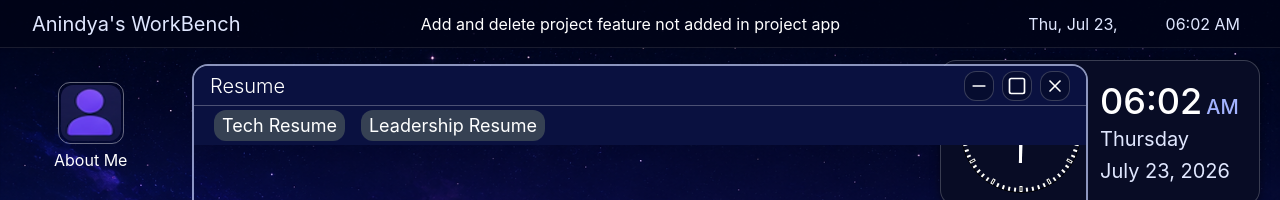
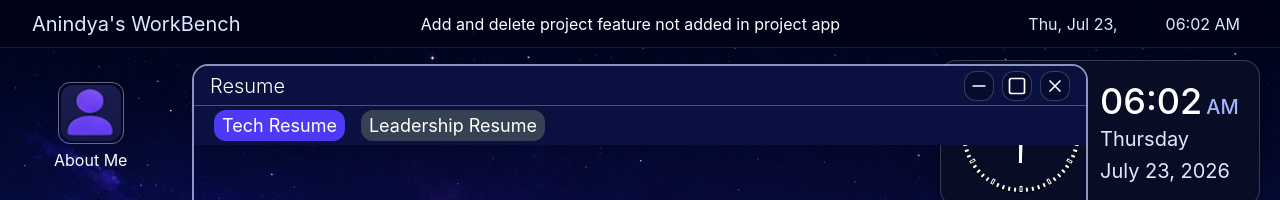
Before and after one commit to Anindya2007/Workbench, a React (Vite) app in the folder web/: page / in a window 1280 px wide. Shown: the top 200 px of the page. Built offline with nearby package versions, Linux system fonts and the light colour scheme; no server answers.

Commit message:
Final resume app with boht tech and non-tech resume

```diff
--- a/web/src/app/Resume/Resume.jsx
+++ b/web/src/app/Resume/Resume.jsx
@@ -1,16 +1,25 @@
-import ResumePDF from '../../assets/Resume.pdf';
+import {useState} from 'react';
+import TechResumePDF from '../../assets/Resume.pdf';
+import LeadershipResumePDF from '../../assets/LeadershipResume.pdf';
+
 
 export default function Resume() {
+    const [pdf,setPdf]=useState(TechResumePDF);
+    const [pdfData,setPdfData]=useState({
+        leadership:false,
+        techClicked:true,
+        leadershipClicked:false
+    });
 
     return (
         <div className='w-full h-full'>
             <div className='w-full h-fit px-5 py-1 flex gap-4 bg-[#0a1140]'>
-                <button className=' rounded-xl px-2 py-0.5 text-white text-[18px] bg-gray-700 hover:bg-indigo-600'>Tech Resume</button>
-                <button className=' rounded-xl px-2 py-0.5 text-white text-[18px] bg-gray-700 hover:bg-indigo-600'>Leadership Resume</button>
+                <button className={`cursor-default rounded-xl px-2 py-0.5 text-white text-[18px] ${pdfData.techClicked ? 'bg-indigo-600' : 'bg-gray-700'} hover:bg-indigo-600`}  onClick={()=>setPdfData({leadership:false,techClicked:true,leadershipClicked:false})}>Tech Resume</button>
+                <button className={`cursor-default rounded-xl px-2 py-0.5 text-white text-[18px] ${pdfData.leadershipClicked ? 'bg-indigo-600' : 'bg-gray-700'} hover:bg-indigo-600`}  onClick={()=>setPdfData({leadership:true,leadershipClicked:true,techClicked:false})}>Leadership Resume</button>
             </div>
 
         <embed
-            src={ResumePDF}
+            src={!pdfData.leadership? TechResumePDF:LeadershipResumePDF}
             type="application/pdf"
             className="w-full h-full"
         />
```
Also changed, not shown: 1 other file (tests, documents, lock files or other folders).
